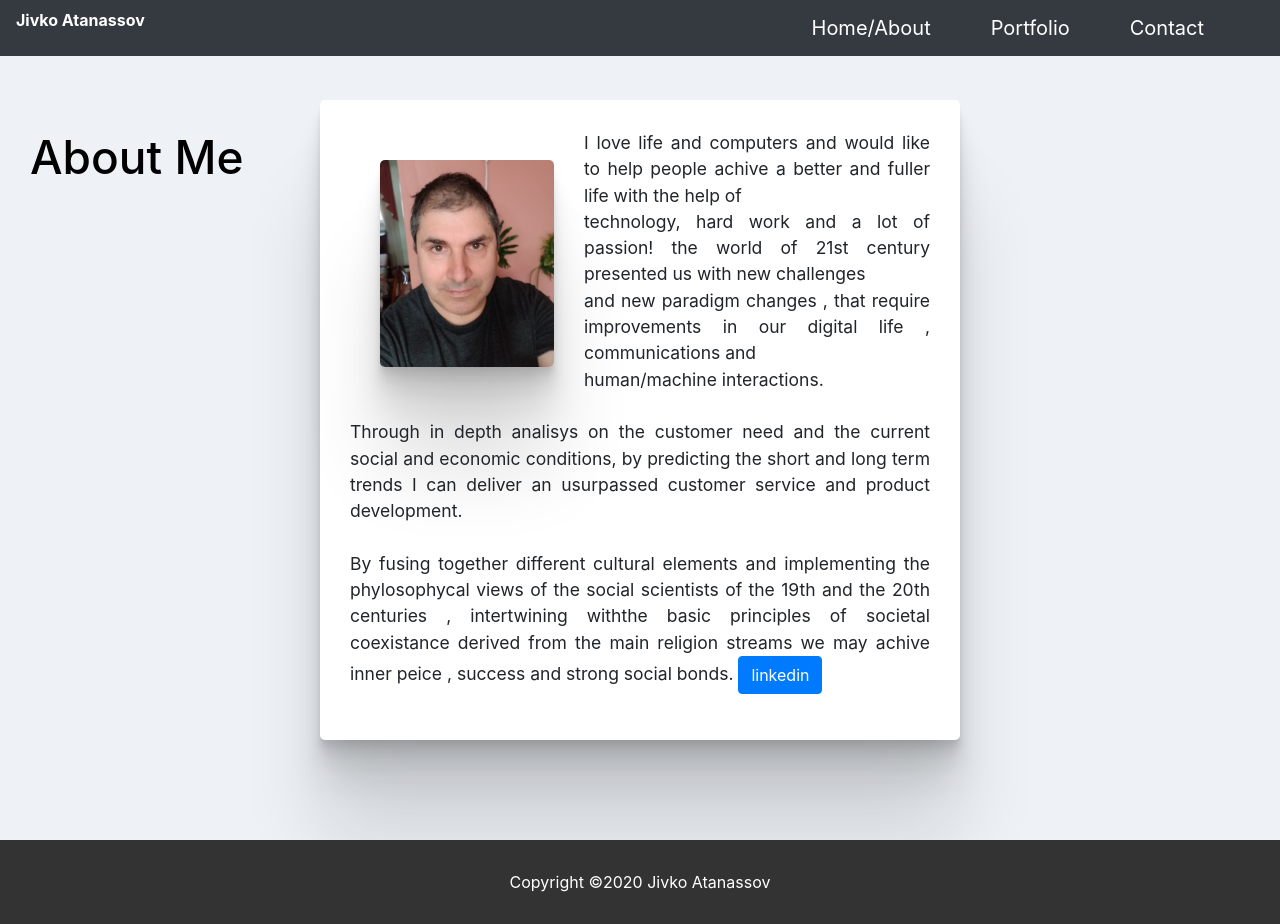
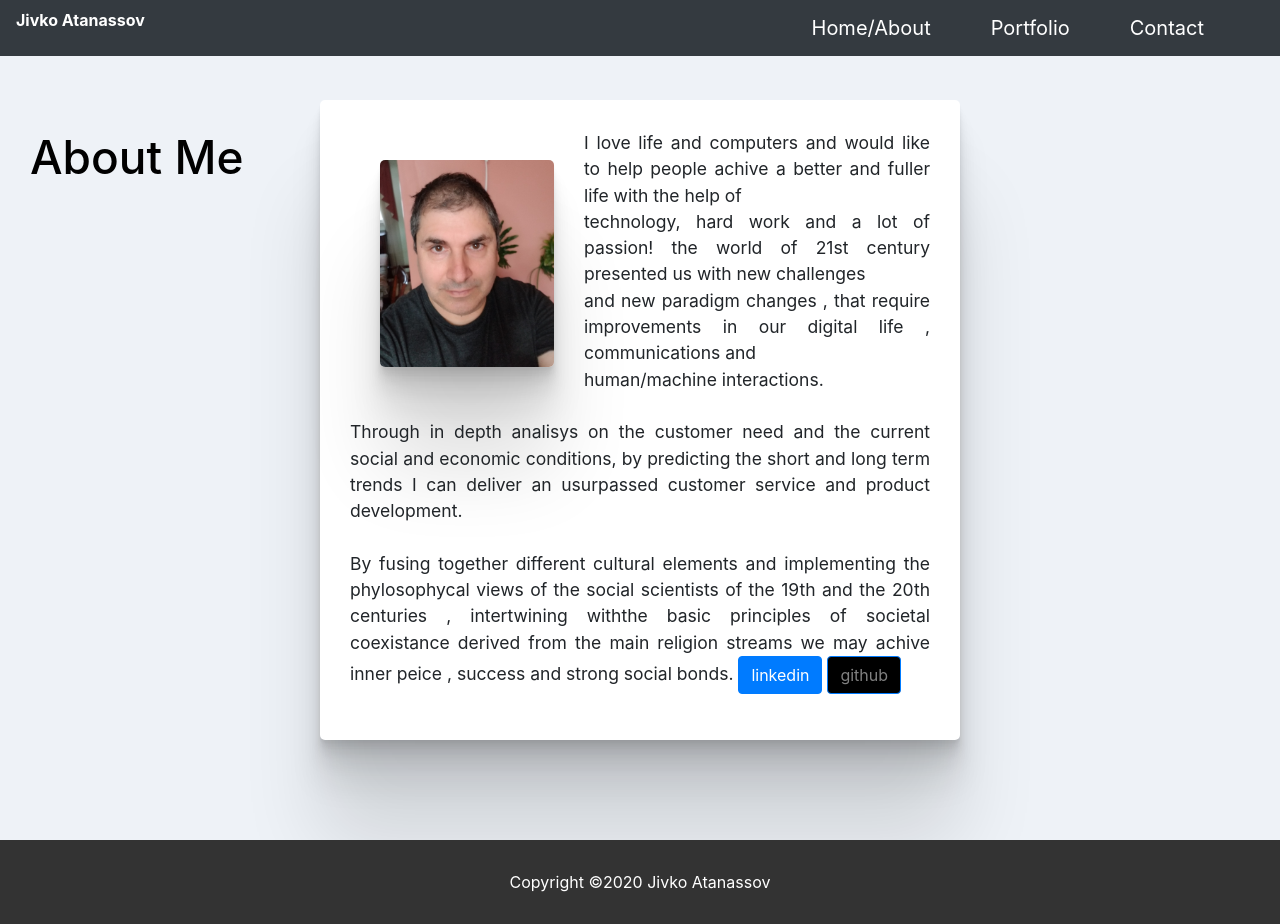
Before and after one commit to zhim57/portfolioJuly, a plain HTML site: page index.html in a window 1280 px wide. Drawn offline with nearby package versions, Linux system fonts and the light colour scheme.

Commit message:
added a github button

```diff
--- a/assets/css/style.css
+++ b/assets/css/style.css
@@ -138,3 +138,7 @@ footer{
 
     opacity:50%;
 }
+.github{
+    background: black;
+    color:gray;
+}
--- a/index.html
+++ b/index.html
@@ -65,6 +65,7 @@
                         societal coexistance derived from the main religion streams we may achive inner peice , success
                         and strong social bonds.
                         <a class="btn btn-primary" href="https://www.linkedin.com/in/jivko-atanassov-542b4112/" target="blank" role="button">linkedin</a>
+                        <a class="btn btn-primary github" href="https://github.com/zhim57" target="blank" role="button">github</a>
                     </p>
                 </div>
             </div>
```
Also changed, not shown: contact.html (+2 -2 lines).
